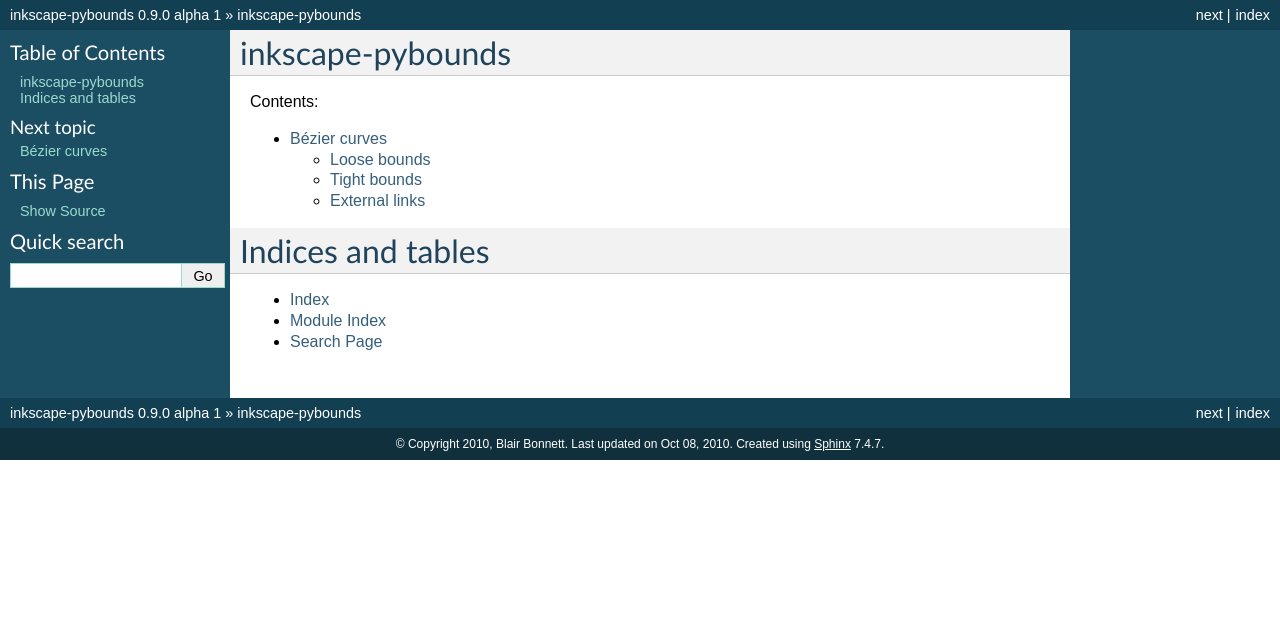
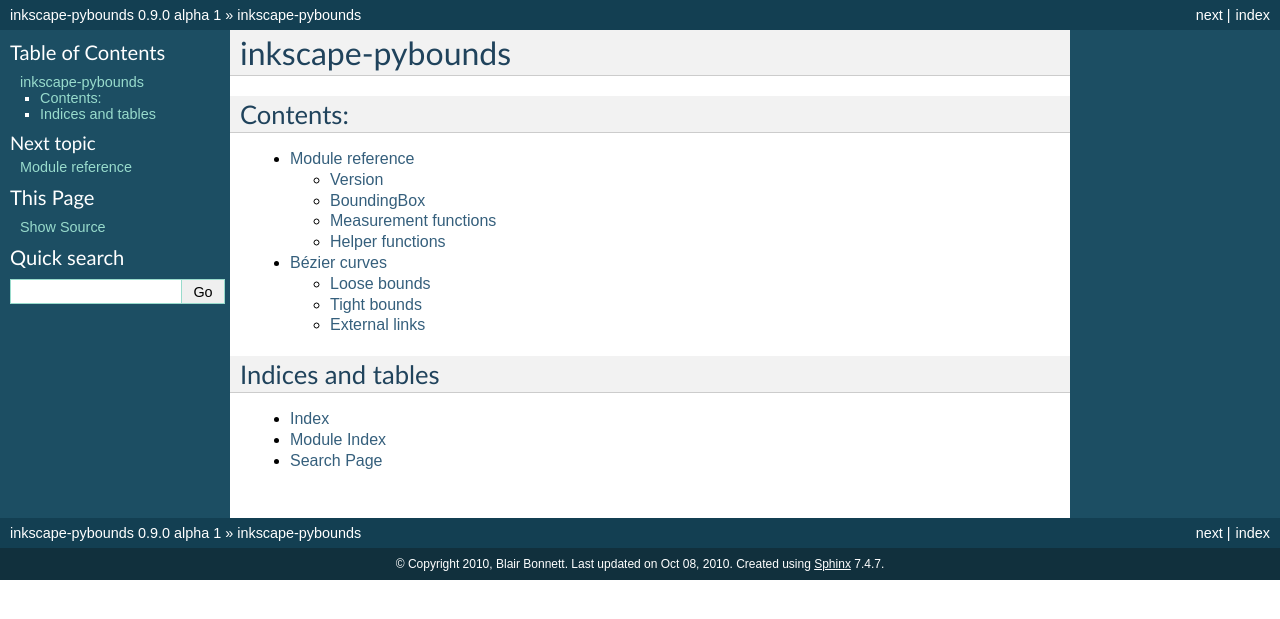
Before and after one commit to bcbnz/inkscape-pybounds, a Sphinx documentation site: the page built from docs/index.rst, in a window 1280 px wide. Shown: the top 619 px of the page. Built offline with Sphinx 7.4.7, drawn with Linux system fonts in a browser that asks for light colours; formulas are drawn with MathJax 3; part of the change alters nothing that is shown.

Commit message:
Document the module (mainly using the Sphix autodoc extension).

```diff
--- a/docs/conf.py
+++ b/docs/conf.py
@@ -10,7 +10,7 @@ sys.path.append(os.path.normpath('../'))
 sys.path.append('/usr/share/inkscape/extensions')
 
 # Extensions in use
-extensions = ['sphinx.ext.coverage', 'sphinx.ext.pngmath']
+extensions = ['sphinx.ext.autodoc', 'sphinx.ext.coverage', 'sphinx.ext.pngmath']
 
 # The suffix of source filenames.
 source_suffix = '.rst'
--- a/docs/index.rst
+++ b/docs/index.rst
@@ -1,11 +1,14 @@
+=================
 inkscape-pybounds
 =================
 
 Contents:
+=========
 
 .. toctree::
    :maxdepth: 2
 
+   moduleref
    bezier
 
 Indices and tables
--- /dev/null
+++ b/docs/moduleref.rst
@@ -0,0 +1,78 @@
+Module reference
+================
+
+The bounds module is designed to be used in Inkscape extensions, and provides
+the ability to calculate the bounding boxes of SVG objects.
+
+Version
+-------
+
+Version information is stored as module attributes in the same manner as the
+Python ``sys`` module. This can be used to check which version of the module is
+being used.
+
+.. attribute:: bounds.version
+
+   Module version information in a human-readable string, for example
+   ``'0.9.0 alpha 1'``.
+
+.. attribute:: bounds.version_info
+
+   A tuple of module version information in the format
+   (major_version, minor_version, revision, releaselevel, serial). All of these
+   parameters are integers except for releaselevel which will be one of
+   'alpha', 'beta', 'candidate', or 'final'. For example, ``(0, 9, 0, 'alpha', 1)``.
+
+.. attribute:: bounds.hexversion
+
+   Module version information encoded as a four-byte hexadecimal number. The
+   most significant byte will be the major version, the next byte minor version,
+   the third byte the revision, the first half of the final byte the release
+   level ('a', 'b', 'c', or 'f') and the final half-byte the serial. For
+   example, ``0x000900a1``.
+
+BoundingBox
+-----------
+
+.. autoclass:: bounds.BoundingBox
+   :members:
+
+   .. attribute:: left
+
+      The left-hand edge of the bounding box.
+
+   .. attribute:: right
+
+      The right-hand edge of the bounding box.
+
+   .. attribute:: bottom
+
+      The bottom edge of the bounding box.
+
+   .. attribute:: top
+
+      The top edge of the bounding box.
+
+Measurement functions
+---------------------
+
+Any object
+++++++++++
+
+.. autofunction:: bounds.object_bounding_box
+
+Path
+++++
+
+.. autofunction:: bounds.path_bounding_box
+
+Bézier curves
++++++++++++++
+
+.. autofunction:: bounds.quadratic_bounding_box
+.. autofunction:: bounds.cubic_bounding_box
+
+Helper functions
+----------------
+
+.. autofunction:: bounds.draw_bounding_box
```
